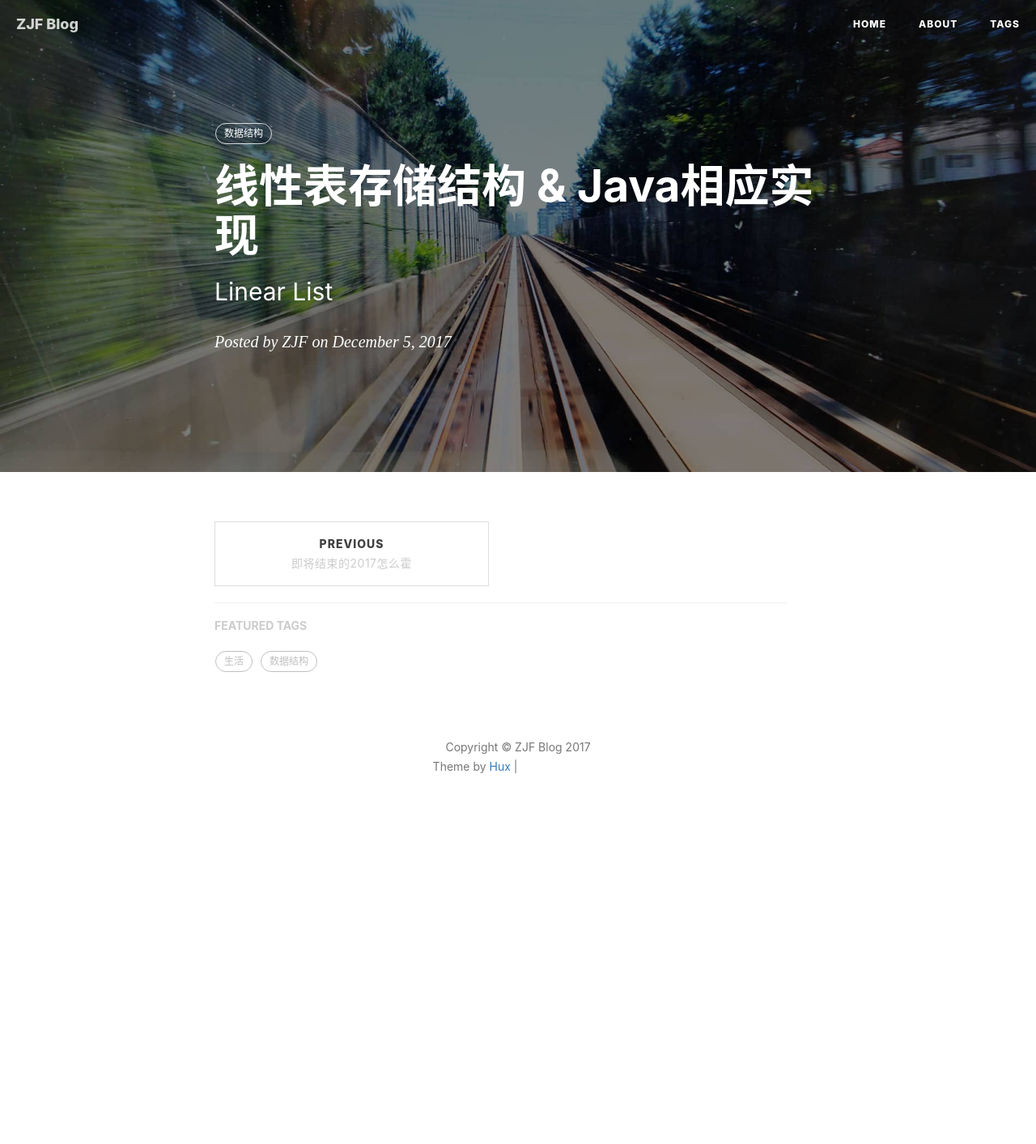
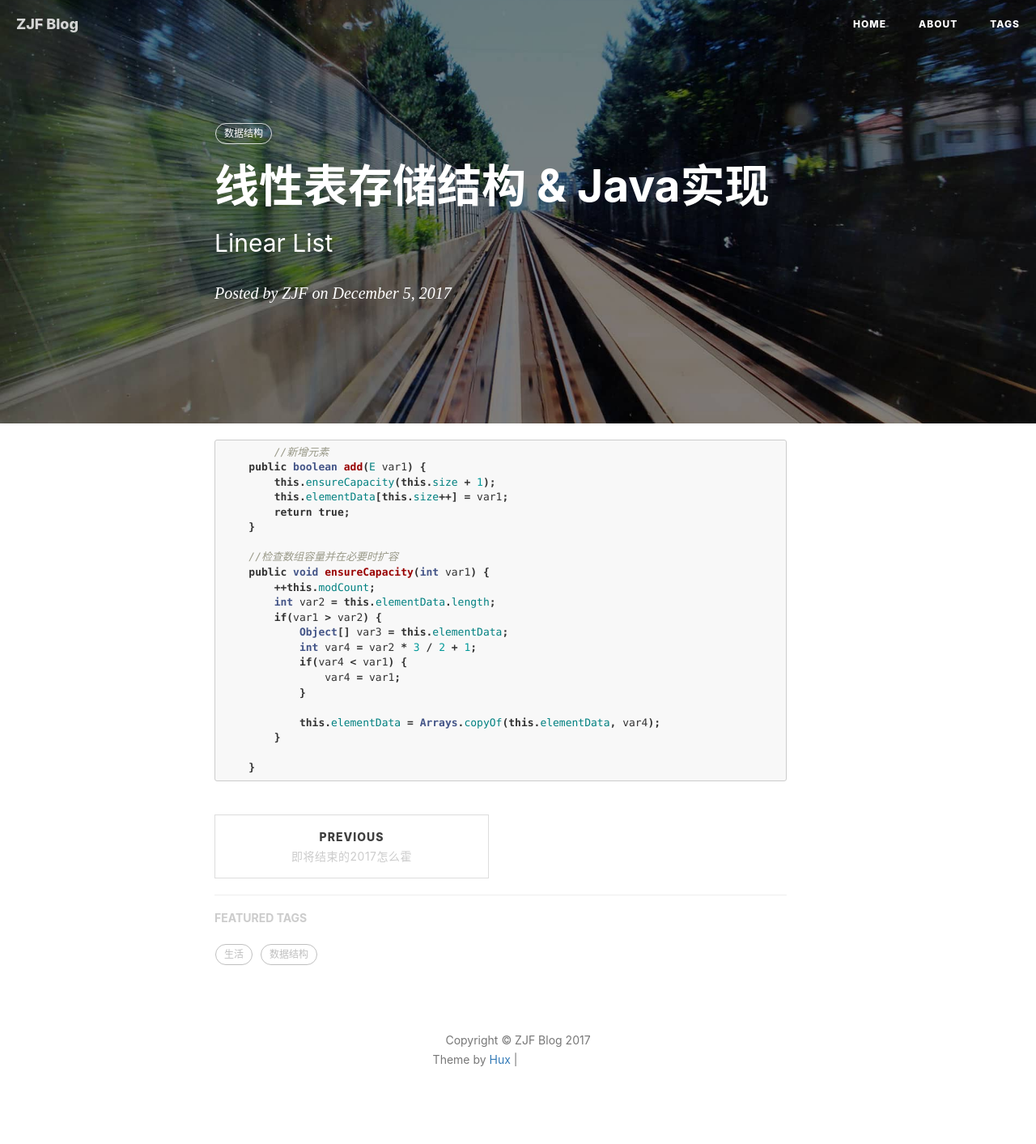
Before and after one commit to DoubleChick/DoubleChick.github.io, a Jekyll site: the page built from _posts/2017-12-05-linearList.markdown, in a window 1280 px wide. Shown: the whole page at 81% size. Built offline with Jekyll 4.4.1, drawn with Linux system fonts in a browser that asks for light colours; nearby versions of some CDN libraries; comment, search, counter and statistics services are not loaded; before the commit the page ends 1051 px from its top, so only the background shows below that; grey boxes are pictures that could not be loaded.

Commit message:
Blog2Part2

````diff
--- a/_posts/2017-12-05-linearList.markdown
+++ b/_posts/2017-12-05-linearList.markdown
@@ -1,6 +1,6 @@
 ---
 layout:     post
-title:      "线性表存储结构 & Java相应实现"
+title:      "线性表存储结构 & Java实现"
 subtitle:   " Linear List"
 date:       2017-12-05 13:30:00
 author:     "ZJF"
@@ -9,3 +9,28 @@ catalog: false
 tags:
     - 数据结构
 ---
+
+```java
+	//新增元素
+    public boolean add(E var1) {
+        this.ensureCapacity(this.size + 1);
+        this.elementData[this.size++] = var1;
+        return true;
+    }
+
+    //检查数组容量并在必要时扩容
+    public void ensureCapacity(int var1) {
+        ++this.modCount;
+        int var2 = this.elementData.length;
+        if(var1 > var2) {
+            Object[] var3 = this.elementData;
+            int var4 = var2 * 3 / 2 + 1;
+            if(var4 < var1) {
+                var4 = var1;
+            }
+
+            this.elementData = Arrays.copyOf(this.elementData, var4);
+        }
+
+    }
+```
````
